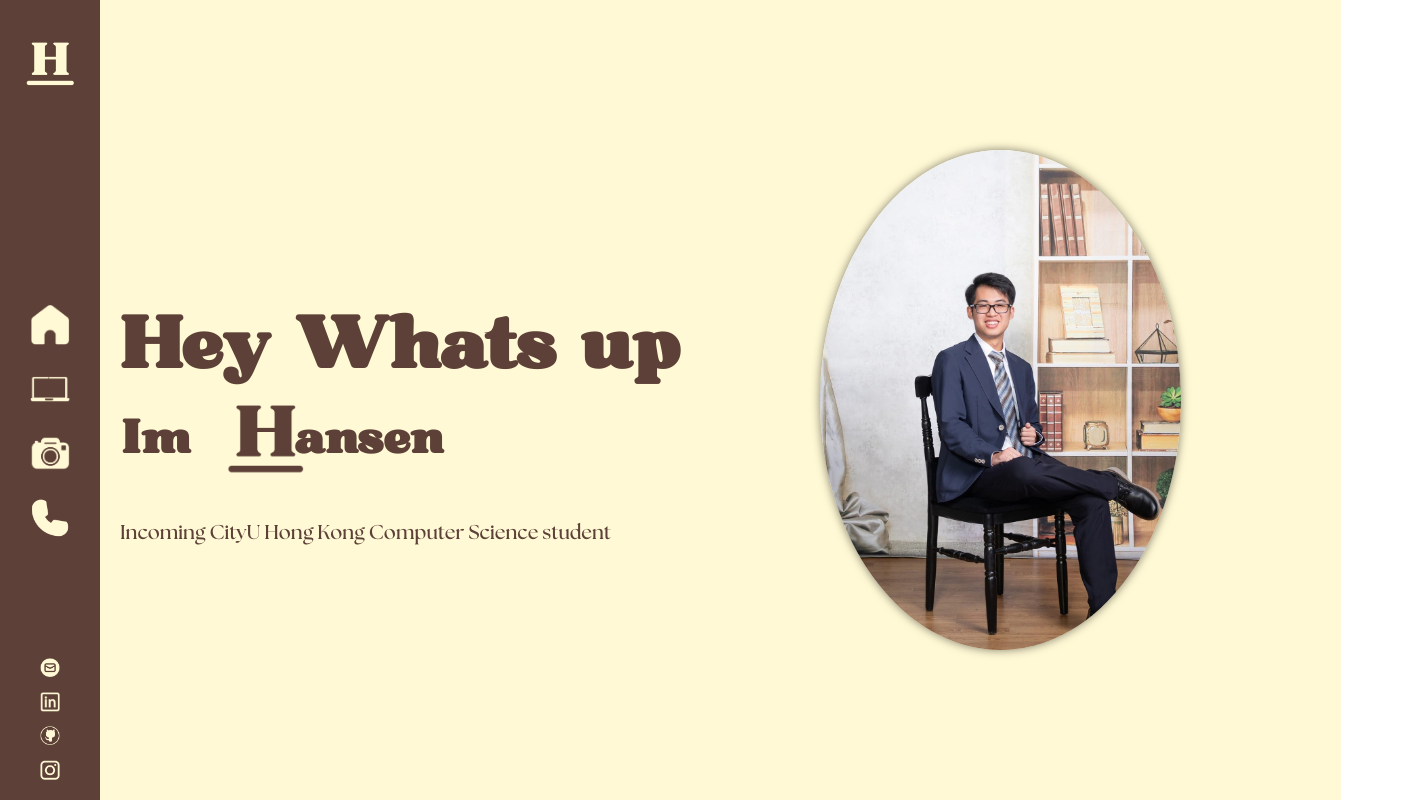
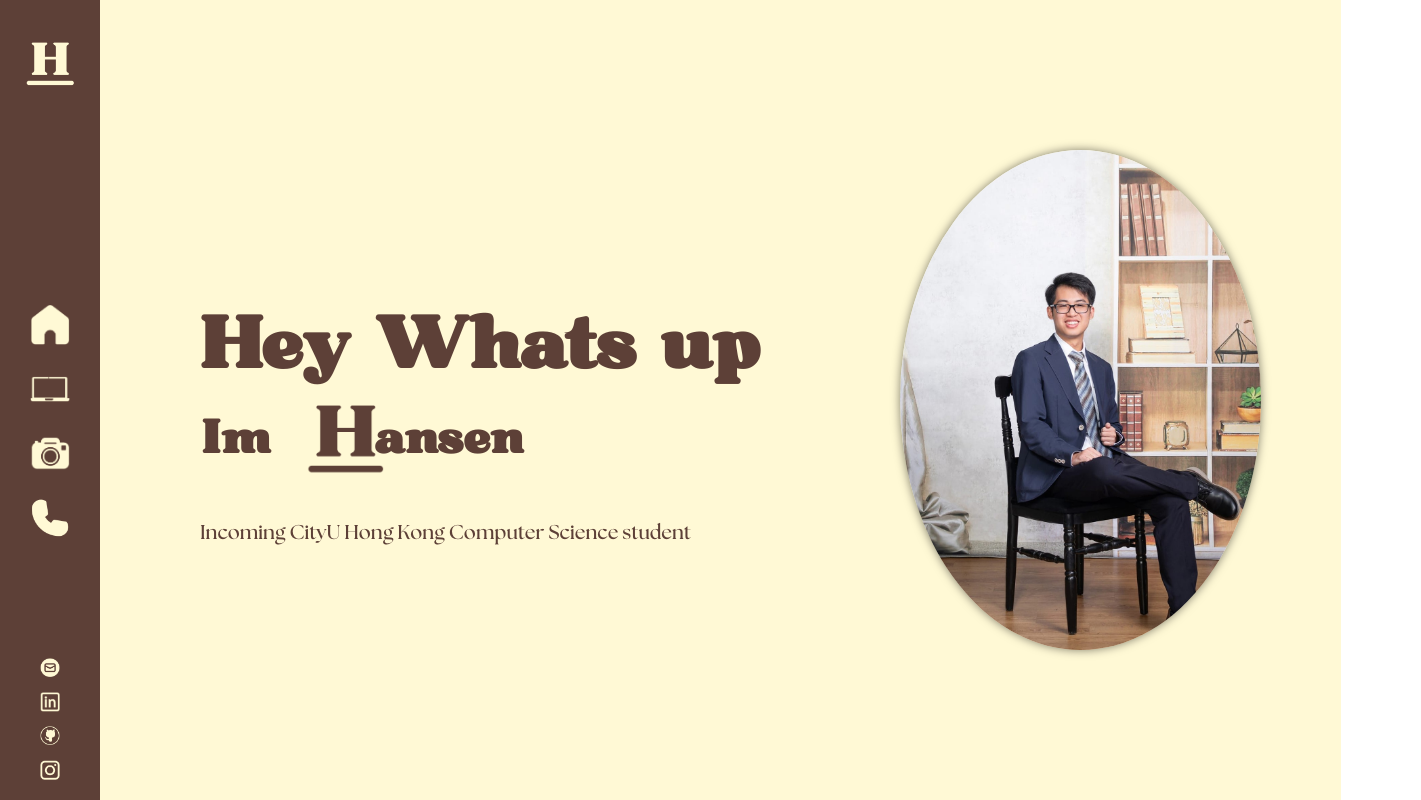
Before and after one commit to Fvast/Get-to-know-me, a React (Create React App) app: page / in a window 1280 px wide. Shown: the top 800 px of the page, 1421 px wide, since content can reach past the window. Built offline with nearby package versions, Linux system fonts and the light colour scheme.

Commit message:
added padding left

```diff
--- a/src/home.css
+++ b/src/home.css
@@ -6,6 +6,7 @@
     grid-template-columns: auto 1fr;
     grid-template-rows: auto;
     min-height: 100vh;
+    padding-left: 80px;
     width: 100%;
 }
 
```
